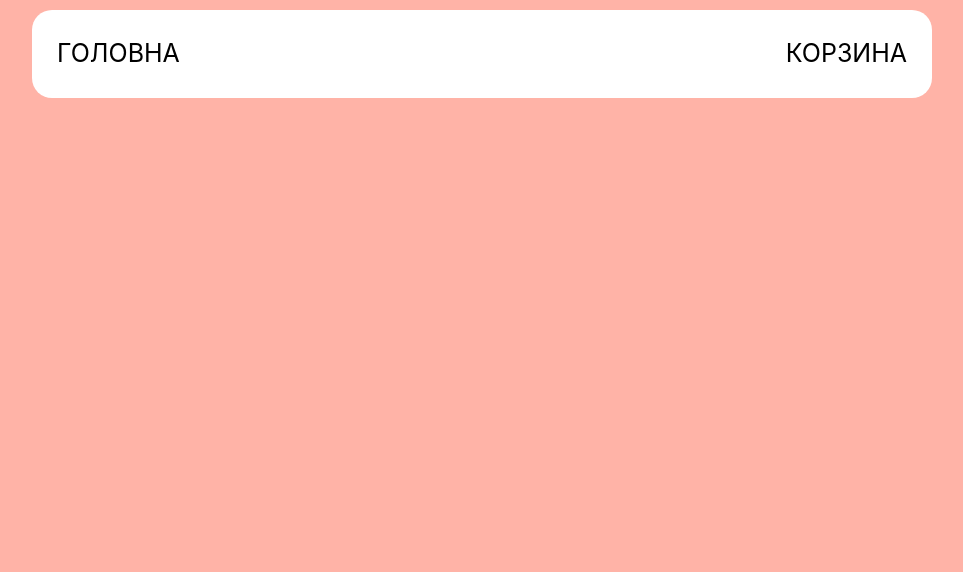
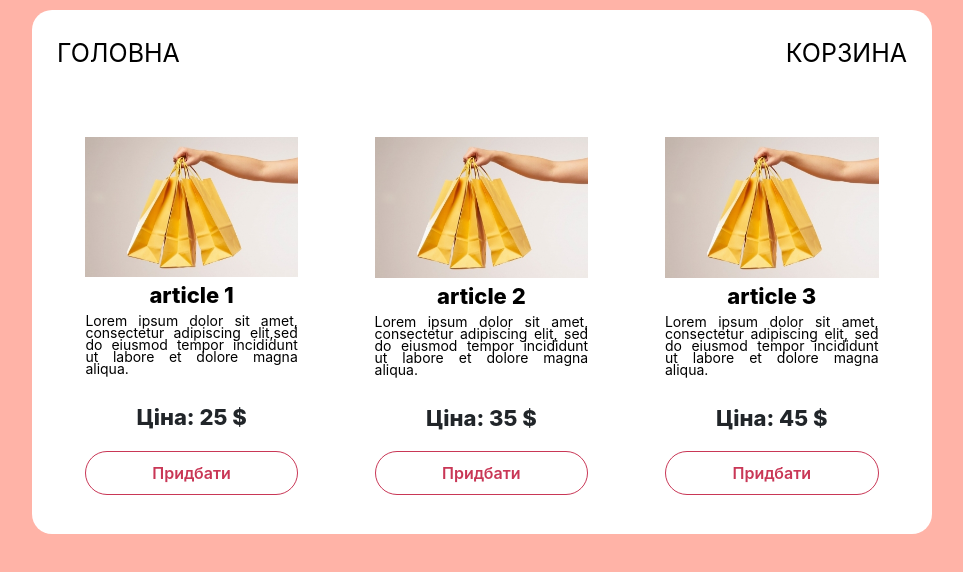
Before and after one commit to taras-kolomiiets/shop, a React (Create React App) app: page / in a window 1280 px wide. Shown: the top 572 px of the page, without its empty margins (158-1121 px from the left). Built offline with nearby package versions, Linux system fonts and the light colour scheme.

Commit message:
update routes

```diff
--- a/package.json
+++ b/package.json
@@ -2,7 +2,7 @@
   "name": "react-shop-cart",
   "version": "0.1.0",
   "private": true,
-  "homepage": "https://taras-kolomiiets.github.io/",
+  "homepage": "https://taras-kolomiiets.github.io/shop",
   "dependencies": {
     "@testing-library/jest-dom": "^5.14.1",
     "@testing-library/react": "^11.2.7",
--- a/src/components/App/App.jsx
+++ b/src/components/App/App.jsx
@@ -78,7 +78,7 @@ const App = () => {
     <main className="app">
       <Navigation />
       <Route
-        path="/shop"
+        path={["/", "/shop/"]}
         exact
         render={() => (
           <ShopList
```
